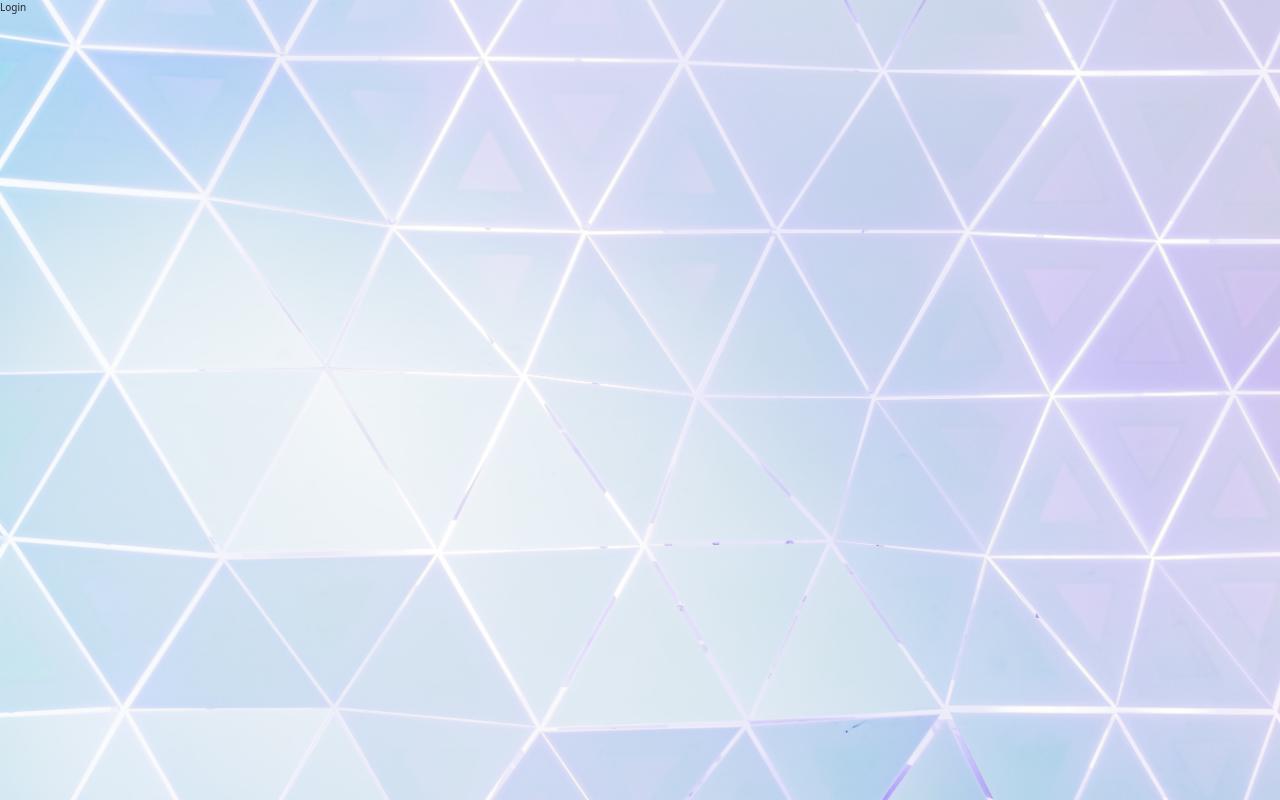
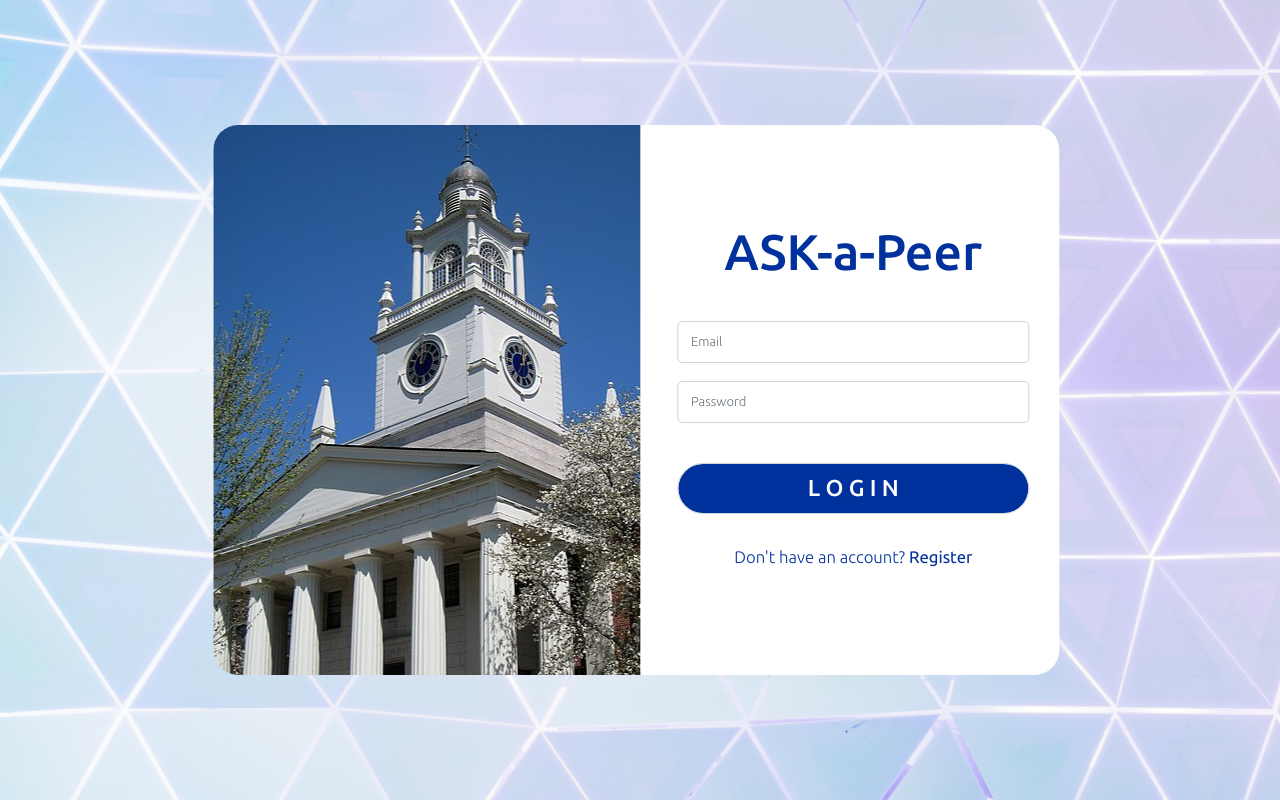
Before and after one commit to ldang04/ASK-a-Peer, a React (Create React App) app in the folder client/: page /auth/login in a window 1280 px wide. Built offline with nearby package versions, Linux system fonts and the light colour scheme.

Commit message:
Complete register and login UI

```diff
--- a/client/src/App.css
+++ b/client/src/App.css
@@ -2,6 +2,7 @@
 Andover blue: #00319C
 Light selection blue: #6292FA
 Light gray: #F2F2F2
+Gray: #6c757d
 White: white
 Dark green (border): #009432
 Light green (fill): #F2FFEF
--- a/client/src/components/auth/Login.js
+++ b/client/src/components/auth/Login.js
@@ -1,10 +1,42 @@
-import './login.css';
+import './auth.css';
 import React from 'react';
+import { Link } from 'react-router-dom';
 
 const Login = () => {
     return (
         <div className="login-page">
-            Login
+            <div className="container">
+                <div className="row">
+                        <div className="col-8 auth-card">
+                            <div className="card border-0">
+                                <div className="row">
+                                    <div className="d-none d-lg-inline-block col-lg-6 samphil-img">
+                                    </div>
+                                    <div className="col-12 col-lg-6 form-col" >
+                                        <div className="form-middle">
+                                            <div className="form-container">
+                                                <h1 className="auth-title">ASK-a-Peer</h1>
+                                                <form>
+                                                    <div className="form-div">
+                                                        <input type="text" name="email" className="form-control" placeholder="Email" />
+                                                    </div>
+                                                    <div className="form-div">
+                                                        <input type="password" name="password" className="form-control" placeholder="Password" />
+                                                    </div>
+                                                    <div className="form-div">
+                                                        <button type="submit" className="form-control form-submit">L O G I N</button>
+                                                    </div>
+                                                </form>
+                                                <p className="form-subtext"> Don't have an account? <Link to="/auth/register"><span className="form-subtext-link">Register</span></Link></p>
+                                            </div>
+                                        </div>
+
+                                    </div>
+                                </div>
+                            </div>
+                        </div>
+                </div>
+           </div>
         </div>
     )
 }
--- a/client/src/components/auth/Register.js
+++ b/client/src/components/auth/Register.js
@@ -1,9 +1,10 @@
-import './login.css';
-import samphil from '../../assets/auth-samphil.jpeg';
-import React from 'react';
-import { red } from 'color-name';
+import './auth.css';
+import React, { useState } from 'react';
+import { Link } from 'react-router-dom';
 
 const Register = () => {
+    const [formDate, setFormData] = useState();
+
     return (
         <div className="register-page">
             <div className="container">
@@ -13,13 +14,29 @@ const Register = () => {
                                 <div className="row">
                                     <div className="d-none d-lg-inline-block col-lg-6 samphil-img">
                                     </div>
-                                    <div className="col-12 col-lg-6">
-                                        <div className="form-container">
-                                            <h1 className="auth-title">ASK-a-Peer</h1>
-                                            <form>
+                                    <div className="col-12 col-lg-6 form-col" >
+                                        <div className="form-middle">
+                                            <div className="form-container">
+                                                <h1 className="auth-title">ASK-a-Peer</h1>
+                                                <form>
+                                                    <div className="form-div">
+                                                        <input type="text" name="fullName" className="form-control" placeholder="Full Name" />
+                                                    </div>
+                                                    <div className="form-div">
+                                                        <input type="email" name="email" className="form-control" placeholder="Email" />
+                                                        <div className="form-text">Please enter a valid email ending in @andover.edu</div>
+                                                    </div>
+                                                    <div className="form-div">
+                                                        <input type="password" name="password" className="form-control" placeholder="Password" />
+                                                    </div>
+                                                    <div className="form-div">
+                                                        <button type="submit" className="form-control form-submit">R E G I S T E R</button>
+                                                    </div>
+                                                </form>
+                                                <p className="form-subtext"> Already have an account? <Link to="/auth/login"><span className="form-subtext-link">Login</span></Link></p>
+                                            </div>
+                                        </div>
 
-                                            </form>
-                                        </div>
                                     </div>
                                 </div>
                             </div>
--- a/client/src/components/auth/login.css
+++ b/client/src/components/auth/auth.css
@@ -2,6 +2,7 @@
 Andover blue: #00319C
 Light selection blue: #6292FA
 Light gray: #F2F2F2
+Gray: #6c757d
 White: white
 Dark green (border): #009432
 Light green (fill): #F2FFEF
@@ -31,12 +32,13 @@ Else: 16.7
 }
 
 .card {
+    padding: 0;
     height: 55rem;
     border-radius: 2.5rem;
 }
+
 .auth-card {
     overflow: hidden;
-    background-color: white;
     border-radius: 2.5rem;
     margin: 0;
     position: absolute;
@@ -53,22 +55,77 @@ Else: 16.7
     overflow: hidden;
 }
 
-.form-container {
-    padding: 4rem;
-    border-radius: 2.5rem;
+.form-col {
+    display: table;
 }
 
-.auth-title-login {
-    font-size: 2.5rem;
-    font-family: 'Ubuntu';
-    font-weight: 400;
-    color: #00319C;
+.form-middle {
+    display: table-cell;
+    vertical-align: middle;
+}
+
+.form-container {
+    padding: 3rem;
+    border-radius: 2.5rem;
+    margin-left: auto;
+    margin-right: auto;
 }
 
 .auth-title {
+    margin-bottom: 4rem;
     text-align: center;
     font-family: 'Ubuntu';
     font-size: 5em;
     font-weight: 500;
     color: #00319C;
 }
+
+.form-control {
+    padding: 1.25rem;
+    border-radius: 0.5rem;
+}
+
+.form-control::placeholder {
+    font-family: 'Ubuntu';
+    font-weight: 300;
+    font-size: 1.3rem;
+    color: #6c757d;
+}
+
+.form-text {
+    font-family: 'Ubuntu';
+    font-size: 1rem;
+}
+
+.form-div {
+    margin-bottom: 1.8rem;
+}
+
+.form-submit {
+    font-family: 'Ubuntu';
+    font-weight: 500;
+    font-size: 2.3rem;
+    color: white;
+    background-color: #00319C;
+    margin-top: 4rem;
+    border-radius: 3rem;
+    padding: 0.7rem;
+}
+
+.form-subtext {
+    margin-top: 3rem;
+    font-family: 'Ubuntu';
+    font-size: 1.67rem;
+    font-weight: 300;
+    color: #00319C;
+    text-align: center;
+}
+
+.form-subtext-link {
+    font-weight: 400;
+    color: #00319C;
+}
+
+.form-subtext a {
+    text-decoration: none;
+}
--- a/client/src/components/layout/Navbar.js
+++ b/client/src/components/layout/Navbar.js
@@ -22,7 +22,6 @@ const Navbar = () => {
                     <a className="nav-link" id="resourcesNav">Resources</a>
                     {/*Search bar*/}
                     {/*Ask a Question Button*/}
-
                 </div>
                 <div className="collapse navbar-collapse collapse-nav ml-auto to-right">
                     <Link to="/auth/register" className="nav-link">Register</Link>
--- a/client/src/components/layout/layout.css
+++ b/client/src/components/layout/layout.css
@@ -46,11 +46,6 @@ html {
     /* background-color: red; */
 }
 
-
-#resourcesNav {
-    padding-left: 0;
-}
-
 #resourcesNav:hover{
     cursor: pointer;
 }
@@ -59,7 +54,7 @@ html {
     font-size: 1.67rem;
     color: white;
     font-weight: 400;
-    padding-right: 0.5rem;
+    padding-right: 0;
 }
 
 .navbar-toggler:focus, .navbar-toggler:active {
```
Also changed, not shown: 1 other file (tests, documents, lock files or other folders).
